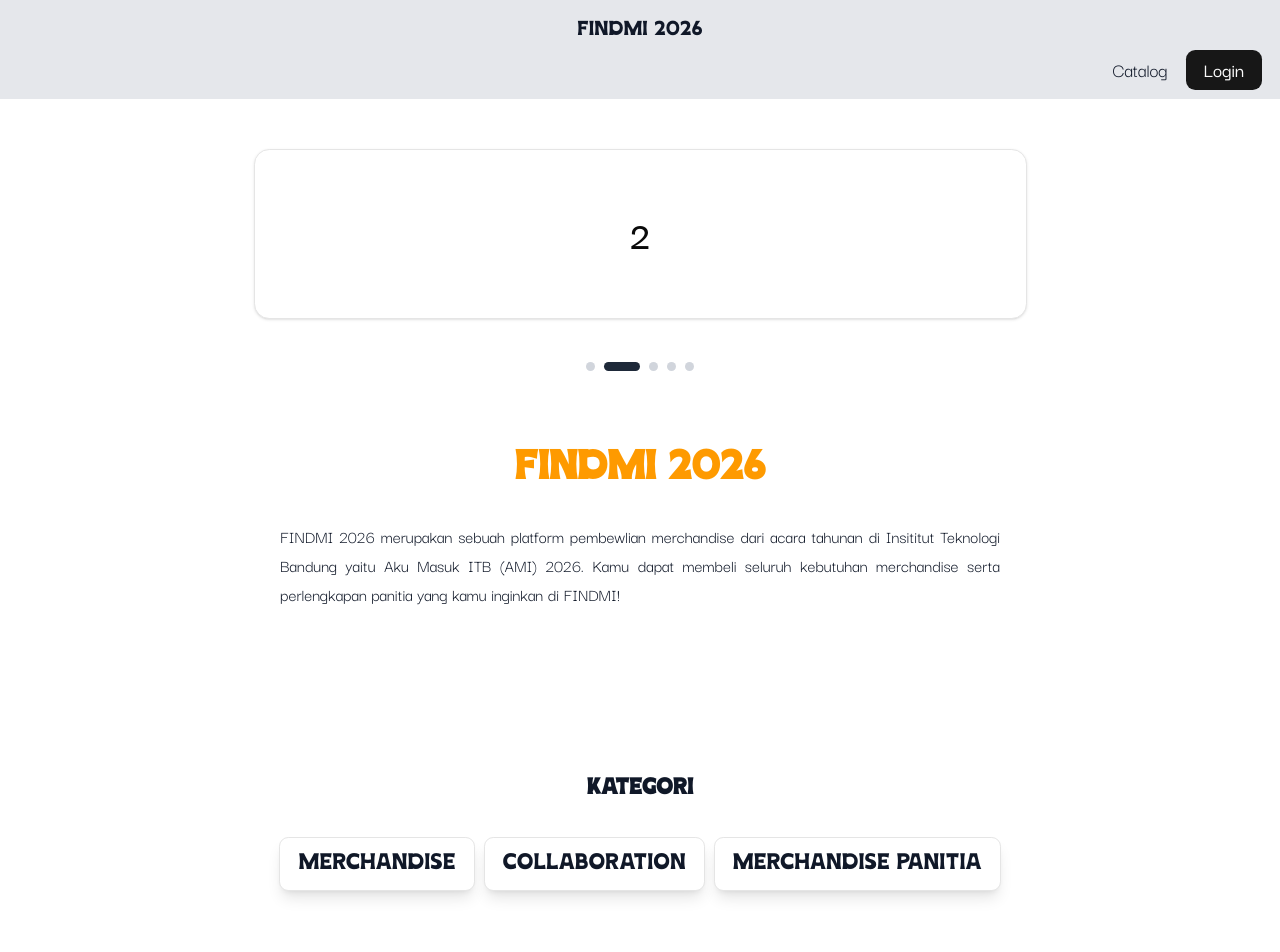
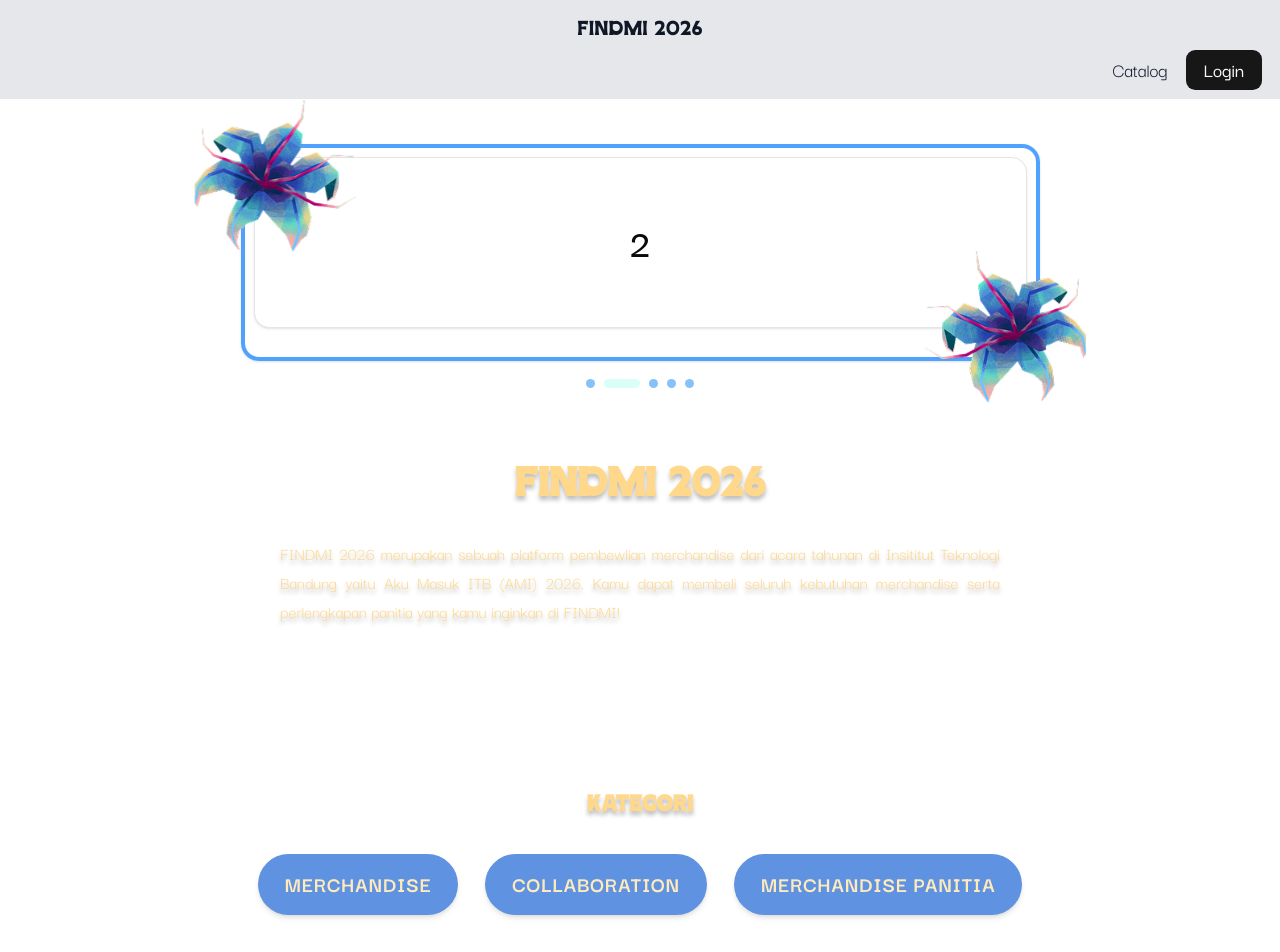
Before and after one commit to nicholaswisee/findmi-frontend, a React (Vite) app: page / in a window 1280 px wide. Shown: the top 952 px of the page. Built offline with nearby package versions, Linux system fonts and the light colour scheme; no server answers.

Commit message:
fix: Add styling to landingpage, ridu pls fix bug yg atas yh sama bg nya belum gw add^^

```diff
--- a/src/App.css
+++ b/src/App.css
@@ -1,4 +1,4 @@
-@import "tailwindcss";
+  @import "tailwindcss";
 @import "tw-animate-css";
 
 @custom-variant dark (&:is(.dark *));
@@ -30,6 +30,11 @@
   --chart-3: oklch(0.398 0.07 227.392);
   --chart-4: oklch(0.828 0.189 84.429);
   --chart-5: oklch(0.769 0.188 70.08);
+  --orange-200: #FFD88C;
+    --orange-100: #FFEABB;
+    --info-neutral: #5F92E0;
+    --price-bg: #463B8B;
+    --price-bg-alpha: rgba(70,59,139,0.25);
   --sidebar: oklch(0.985 0 0);
   --sidebar-foreground: oklch(0.145 0 0);
   --sidebar-primary: oklch(0.205 0 0);
--- a/src/components/ui/carouselCard.tsx
+++ b/src/components/ui/carouselCard.tsx
@@ -43,8 +43,25 @@ function CarouselCard() {
 
   return (
     <div className="flex flex-col items-center gap-4">
+
+      <div className="relative w-full max-w-3xl rounded-2xl p-1 border-4 border-blue-400 bg-white/30 shadow-sm">
+        {}
+        <img
+          src="/global/Copy of Bunga_1_Jeby.png"
+          alt=""
+          aria-hidden="true"
+          className="absolute -top-[80.79px] -left-[80.79px] w-[219.79px] h-[219.79px] pointer-events-none z-20 select-none"
+
+        />
+        <img
+          src="/global/Copy of Bunga_1_Jeby.png"
+          alt=""
+          aria-hidden="true"
+          className="absolute -bottom-[80.79px] -right-[80.79px] w-[219.79px] h-[219.79px] pointer-events-none z-20 select-none"
+          style={{ transform: "scaleX(-1)" }}
+        />
         <Carousel
-        className="w-full max-w-3xl"
+          className="w-full"
           setApi={setApi}
           opts={{
             align: "start",
@@ -65,21 +82,31 @@ function CarouselCard() {
           ))}
         </CarouselContent>
   </Carousel>
-
+  </div>
 
       <div className="flex gap-2">
-        {Array.from({ length: count }).map((_, index) => (
+        {Array.from({ length: count }).map((_, index) => {
+          const isActive = index === current;
+          return (
             <button
               key={index}
-            className={`h-2 rounded-full transition-all duration-300 ${
-              index === current
-                ? "w-8 bg-gray-800"
-                : "w-2 bg-gray-300 hover:bg-gray-400"
-            }`}
+
+              className={`h-2 rounded-full transition-all duration-300 ${isActive ? "w-8" : "w-2"} cursor-pointer focus:outline-none`}
+
+              style={{
+                backgroundColor: isActive
+                  ? "var(--accent-light-blue, #DAFFF6)"
+                  : "var(--semantic-inactive, #87C1FA)",
+              }}
               onClick={() => api?.scrollTo(index)}
               aria-label={`Go to slide ${index + 1}`}
+              onMouseEnter={(e) => (e.currentTarget.style.backgroundColor = "var(--accent-light-blue, #DAFFF6)")}
+              onMouseLeave={(e) => {
+                if (!isActive) e.currentTarget.style.backgroundColor = "var(--semantic-inactive, #87C1FA)";
+              }}
             />
-        ))}
+          );
+        })}
       </div>
     </div>
   );
--- a/src/pages/Home/HomePage.tsx
+++ b/src/pages/Home/HomePage.tsx
@@ -20,23 +20,51 @@ export default function HomePage() {
   }, [fetchProducts]);
 
   return (
+
     <div className="flex flex-col justify-center items-center px-4 sm:px-6 lg:px-8">
       <div className="m-10">
         <CarouselCard/>
       </div>
-      <h1 className="text-xl sm:text-3xl md:text-4xl font-bold my-3 sm:my-5 text-center text-chart-5">FINDMI 2026</h1>
-      <p className="w-full max-w- sm:max-w-md md:max-w-lg lg:max-w-2xl leading-relaxed text-justify px-4 mb-20 sm:mb-28 md:mb-36 text-sm sm:text-base">FINDMI 2026 merupakan sebuah platform pembewlian merchandise dari acara tahunan di Insititut Teknologi Bandung yaitu Aku Masuk ITB (AMI) 2026. Kamu dapat membeli seluruh kebutuhan merchandise serta perlengkapan panitia yang kamu inginkan di FINDMI!</p>
-      <h2 className="text-lg sm:text-xl font-semibold mb-2">KATEGORI</h2>
+      <h1
+        className="text-xl sm:text-3xl md:text-4xl font-bold my-3 sm:my-5 text-center"
+        style={{ color: "var(--orange-200)", textShadow: "0 4px 4px rgba(0,0,0,0.25)" }}
+      >
+        FINDMI 2026
+      </h1>
 
-      <div className="flex flex-row items-center justify-center gap-2 sm:gap-2 my-5 w-full px-">
-        <button className="flex-1 sm:flex-none bg-white shadow-lg px-4 py-2 border rounded-md hover:bg-gray-50 transition w-full sm:w-auto text-xs sm:text-sm whitespace-nowrap">
-          <h6>MERCHANDISE</h6>
+      <p
+        className="w-full max-w- sm:max-w-md md:max-w-lg lg:max-w-2xl leading-relaxed text-justify px-4 mb-20 sm:mb-28 md:mb-36 text-sm sm:text-base"
+        style={{ color: "var(--orange-200)", textShadow: "0 4px 4px rgba(0,0,0,0.25)", fontFamily: "var(--font-subheading)" }}
+      >
+        FINDMI 2026 merupakan sebuah platform pembewlian merchandise dari acara tahunan di Insititut Teknologi Bandung yaitu Aku Masuk ITB (AMI) 2026. Kamu dapat membeli seluruh kebutuhan merchandise serta perlengkapan panitia yang kamu inginkan di FINDMI!
+      </p>
+      <h2
+        className="text-lg sm:text-xl font-semibold mb-2"
+        style={{ color: "var(--orange-200)", textShadow: "0 4px 4px rgba(0,0,0,0.25)" }}
+      >
+        KATEGORI
+      </h2>
+
+      <div className="flex flex-row items-center justify-center gap-4 sm:gap-6 my-5 w-full">
+        <button
+          className="flex-1 sm:flex-none px-6 py-3 rounded-full shadow-md transition w-full sm:w-auto text-xs sm:text-sm whitespace-nowrap"
+          style={{ backgroundColor: "var(--info-neutral)", color: "var(--orange-100)", border: "none" }}
+        >
+          <h6 style={{ fontFamily: "var(--font-subheading)", fontWeight: 700, letterSpacing: "0.03em" }}>MERCHANDISE</h6>
         </button>
-        <button className="flex-1 sm:flex-none bg-white shadow-lg px-4 py-2 border rounded-md hover:bg-gray-50 transition w-full sm:w-auto text-xs sm:text-sm whitespace-nowrap">
-          <h6>COLLABORATION</h6>
+
+        <button
+          className="flex-1 sm:flex-none px-6 py-3 rounded-full shadow-md transition w-full sm:w-auto text-xs sm:text-sm whitespace-nowrap"
+          style={{ backgroundColor: "var(--info-neutral)", color: "var(--orange-100)", border: "none" }}
+        >
+          <h6 style={{ fontFamily: "var(--font-subheading)", fontWeight: 700, letterSpacing: "0.03em" }}>COLLABORATION</h6>
         </button>
-        <button className="flex-1 sm:flex-none bg-white shadow-lg px-4 py-2 border rounded-md hover:bg-gray-50 transition w-full sm:w-auto text-sxs sm:text-sm whitespace-nowrap ">
-          <h6>MERCHANDISE PANITIA</h6>
+
+        <button
+          className="flex-1 sm:flex-none px-6 py-3 rounded-full shadow-md transition w-full sm:w-auto text-xs sm:text-sm whitespace-nowrap"
+          style={{ backgroundColor: "var(--info-neutral)", color: "var(--orange-100)", border: "none" }}
+        >
+          <h6 style={{ fontFamily: "var(--font-subheading)", fontWeight: 700, letterSpacing: "0.03em" }}>MERCHANDISE PANITIA</h6>
         </button>
       </div>
 
@@ -68,32 +96,51 @@ export default function HomePage() {
 
 function ProductCard({ product } : { product : Product }) {
   return(
-    <div className=" p-3 m-5 sm:p-4">
-      <div className="overflow-visible">
+    <div className="p-3 m-5 sm:p-4">
+      <div className="overflow-hidden">
         <img
           src={product.image_url}
           alt={product.name}
-          className="aspect-square w-full object-cover object-center hover:scale-105 transition-transform duration-300"
+          className="w-full h-44 sm:h-56 object-cover object-center"
           loading="lazy"
         />
       </div>
 
-      <div className="mt-3 cursor-pointer">
-        <p className="text-[10px] sm:text-xs uppercase tracking-wide text-gray-600">MERCH TYPE</p>
-        <h4 className="mt-1 text-sm sm:text-base line-clamp-2">{product.name}</h4>
-        <div className=" flex items-center justify-between">
-          <p className="text-xs sm:text-sm font-medium text-red-500">
-            RP. {product.price.toLocaleString("id-ID")}
-          </p>
-          <p className="text-xs sm:text-sm" aria-label="Rating produk">
-            <button className="flex items-center gap-1 px-1  border border-black rounded-sm hover:bg-gray-50 transition">
-              <span className="text-black text-xs">★ </span>
-              <span className="text-xs text-black font-semibold">(0)</span>
-            </button>
-          </p>
+      {/* rounded info box containing merch type, product name, price and rating */}
+      <div className="mt-3 cursor-pointer rounded-2xl px-4 py-3" style={{ backgroundColor: "var(--price-bg-alpha)",}}>
+        <div className="flex items-start justify-between gap-3">
+          <div className="flex-1">
+            <div className="mb-2">
+              <span className="inline-block text-[10px] sm:text-xs uppercase tracking-wide" style={{ color: "var(--orange-200)" }}>MERCH TYPE</span>
+            </div>
+
+            <h4 className="text-sm sm:text-base line-clamp-2" style={{ fontFamily: "var(--font-subheading)", color: "var(--orange-200)", fontWeight: 700 }}>
+              {product.name}
+            </h4>
+          </div>
+
+          <div className="flex flex-col items-end justify-between">
+            <div className="mb-2">
+              <span className="text-sm font-medium" style={{ color: "var(--orange-200)" }}>
+                Rp. {product.price.toLocaleString("id-ID")}
+              </span>
+            </div>
+
+            <div>
+              <button
+                className="flex items-center gap-2 px-3 py-1 rounded-full transition"
+                style={{ border: `1px solid var(--orange-200)`, color: "var(--orange-200)", backgroundColor: "transparent" }}
+                aria-label="Rating produk"
+              >
+                <span className="text-xs">★</span>
+                <span className="text-xs font-semibold">(0)</span>
+              </button>
+            </div>
+          </div>
         </div>
       </div>
     </div>
+  );
 
-  )
+
 }
```
Also changed, not shown: public/global/Copy of Bunga_1_Jeby.png (added), 1 other file (tests, documents, lock files or other folders). Lines whose indentation alone changed are shown as unchanged.
